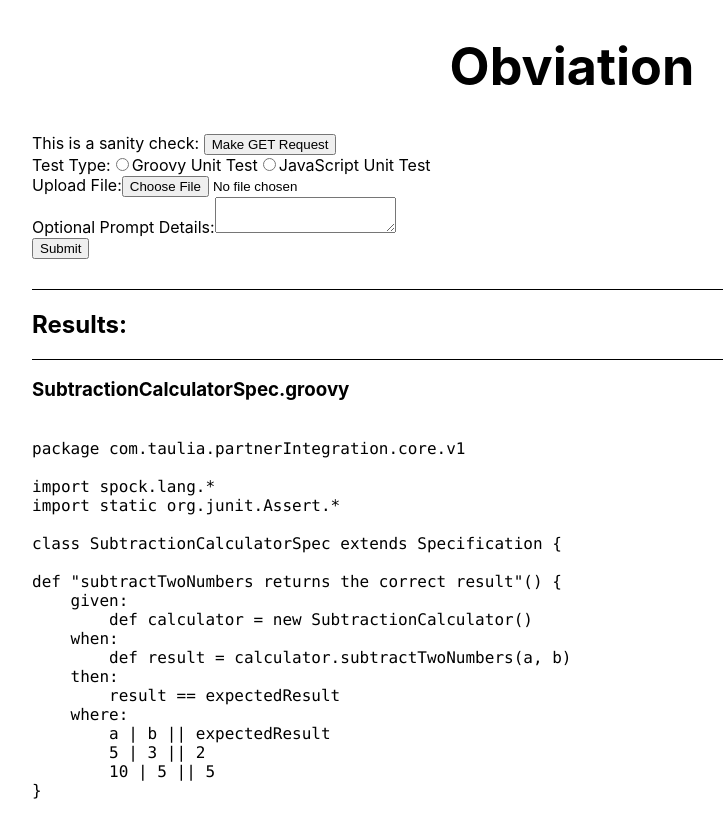
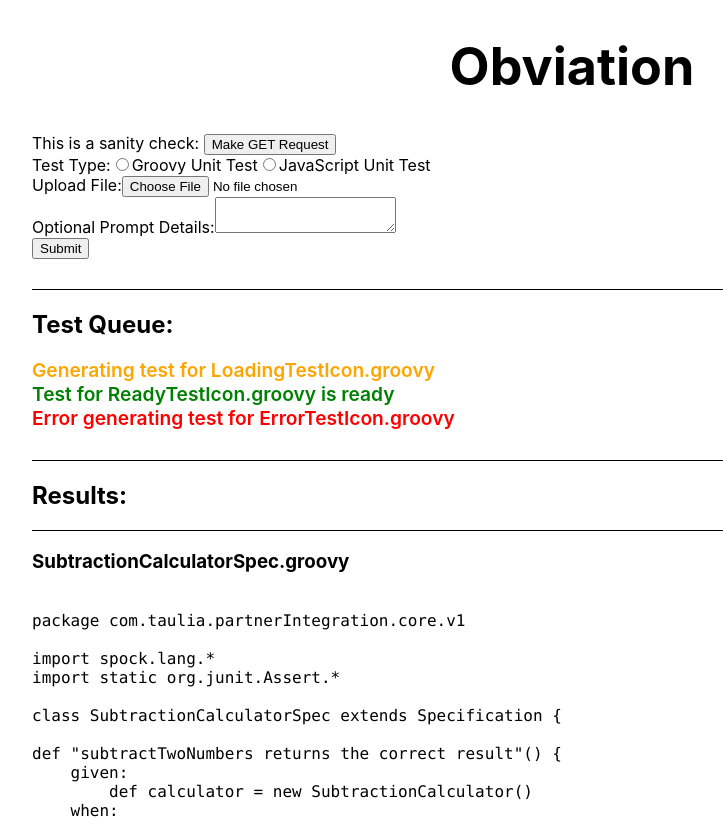
Before and after one commit to dylangrald-taulia/obviate-app, a React (Create React App) app: page / in a window 1280 px wide. Shown: the top 819 px of the page, without its empty margins (68-791 px from the left). Built offline with nearby package versions, Linux system fonts and the light colour scheme.

Commit message:
test queue icon formatting

```diff
--- a/src/App.css
+++ b/src/App.css
@@ -56,3 +56,25 @@
   min-width: 100px;
   padding: 0;
 }
+
+.test-request-icons-div {
+  margin-top: 30px;
+  border-top: 1px solid #000;
+}
+
+.test-request-icon span {
+  font-size: 1.2rem;
+  font-weight: 600;
+}
+
+.test-request-icon .icon-orange {
+  color: orange;
+}
+
+.test-request-icon .icon-green {
+  color: green;
+}
+
+.test-request-icon .icon-red {
+  color: red;
+}
--- a/src/App.js
+++ b/src/App.js
@@ -40,7 +40,7 @@ function App() {
         <button onClick={() => makeRequest()}>Make GET Request</button>
       </div>
       <TestForm setTestRequest={updateTestRequest} testRequest={testRequest} />
-      <TestStatusIcon testRequest={testRequest} />
+      <TestStatusIcon testRequest={testRequest} setTestRequest={setTestRequest} />
       <CodeDisplay testResults={testResults} setTestResults={setTestResults} />
     </div>
   );
--- a/src/components/TestStatusIcon.js
+++ b/src/components/TestStatusIcon.js
@@ -1,22 +1,54 @@
-import React from 'react';
+import React, {useEffect, useState} from 'react';
+import '../App.css';
 
-function TestStatusIcon({testRequest}) {
+function TestStatusIcon({testRequest, setTestRequest}) {
+
+    // remove this
+    useEffect(() => {
+        setTestRequest([...testRequest, {
+            fileName: 'LoadingTestIcon.groovy',
+            status: 'loading',
+            uuId: '123456',
+        },
+        {
+            fileName: 'ReadyTestIcon.groovy',
+            status: 'ready',
+            uuId: '123457',
+        },
+        {
+            fileName: 'ErrorTestIcon.groovy',
+            status: 'error',
+            uuId: '123458',
+        }])
+    }, [])
+
     if (testRequest.length === 0) return null
 
     const icons = testRequest.map((test) => {
         if (test.status === 'loading') {
             return (
-                <div key={test.uuId}>
-                    <span>{`Generating test for ${test.fileName}`}</span>
+                <div key={test.uuId} className='test-request-icon'>
+                    <span className='icon-orange'>{`Generating test for ${test.fileName}`}</span>
+                </div>
+            )
+        } else if (test.status === 'ready') {
+            return (
+                <div key={test.uuId} className='test-request-icon'>
+                    <span className='icon-green'>{`Test for ${test.fileName} is ready`}</span>
                 </div>
             )
         } else {
-            return null
+            return (
+                <div key={test.uuId} className='test-request-icon'>
+                    <span className='icon-red'>{`Error generating test for ${test.fileName}`}</span>
+                </div>
+            )
         }
     })
 
     return (
-        <div>
+        <div className='test-request-icons-div'>
+            <h2>Test Queue:</h2>
             {icons}
         </div>
     )
```
